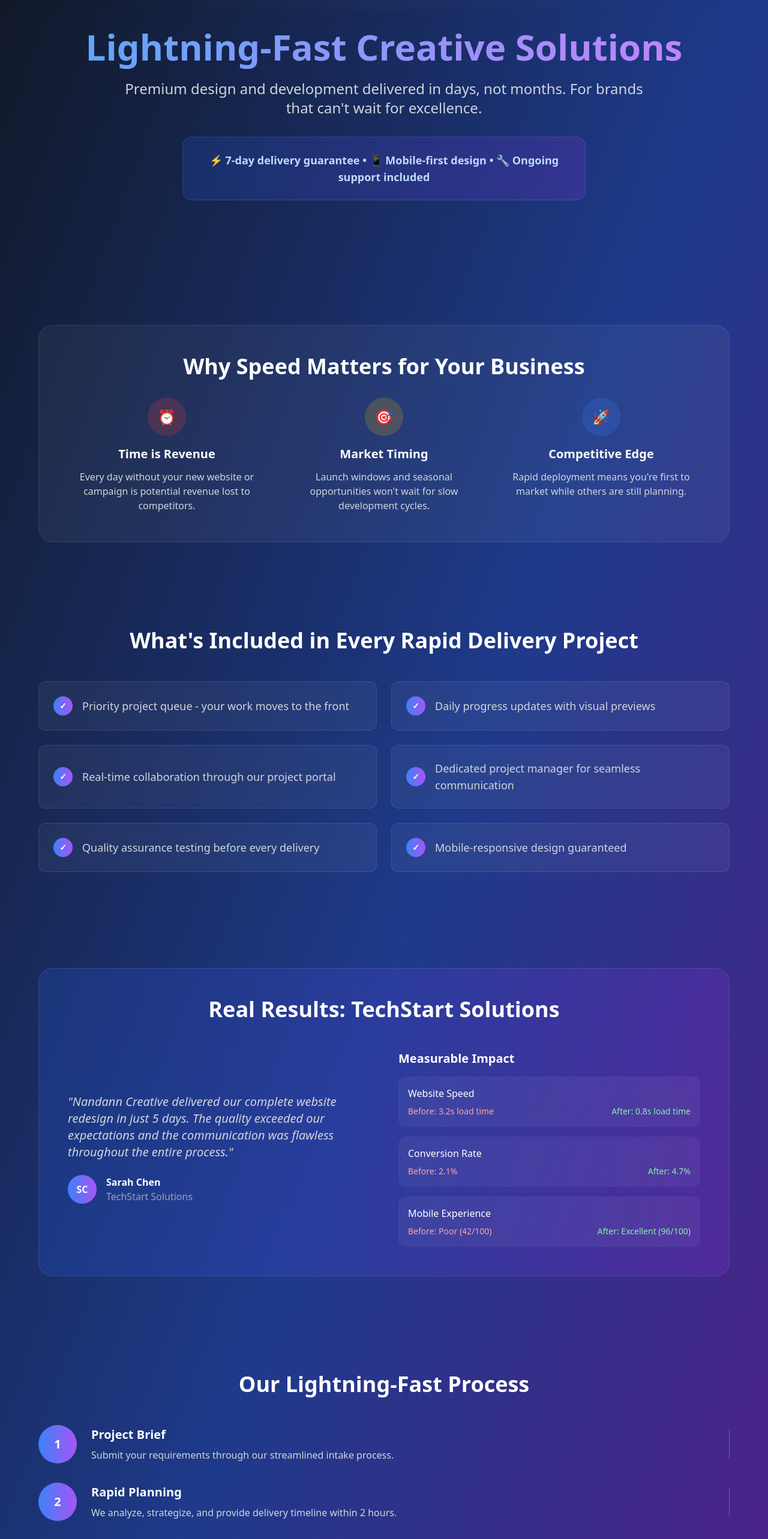
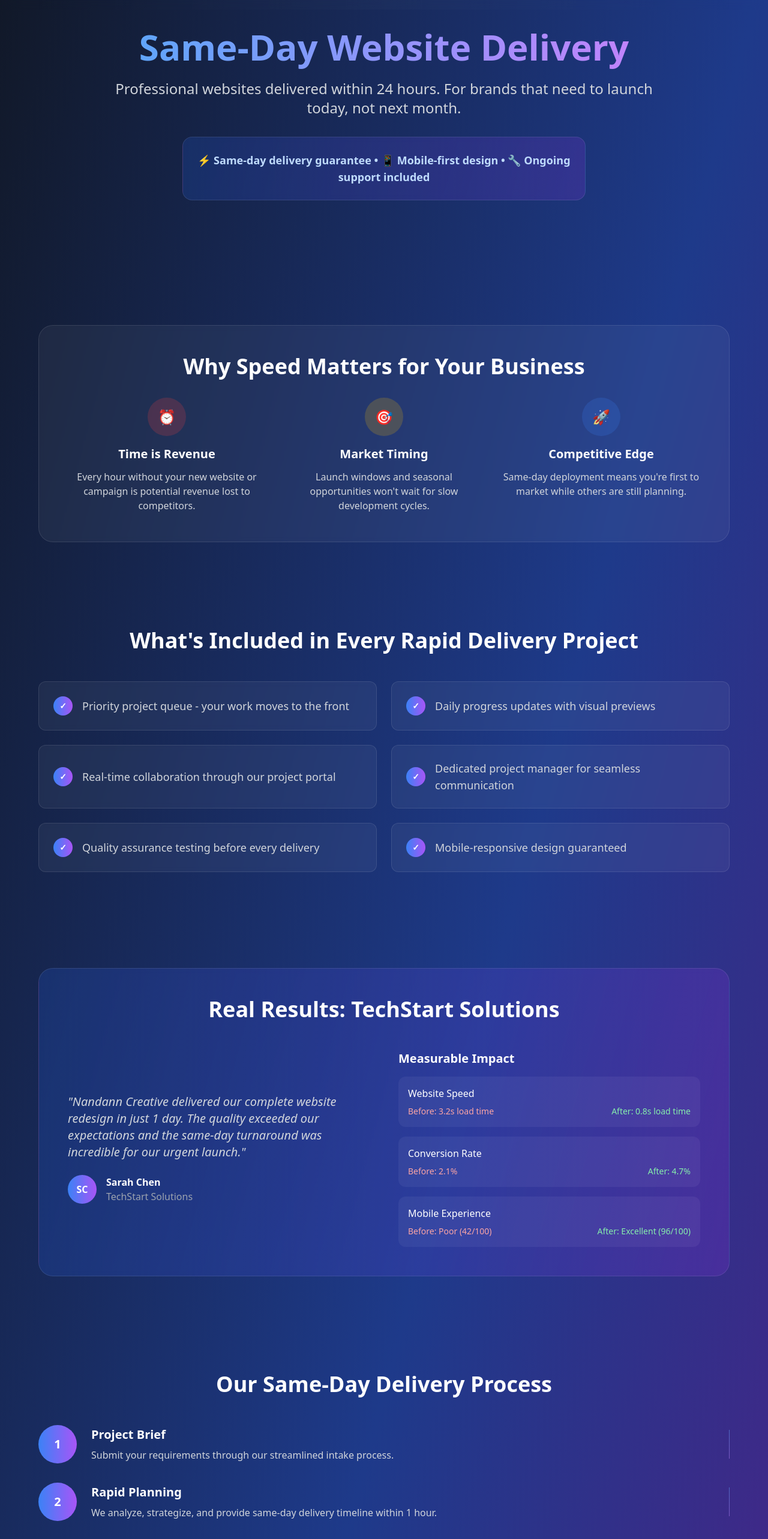
Before and after one commit to prakharbhatia/nandann-creative, a Next.js app: page /rapid-delivery in a window 1280 px wide. Shown: the part 80-2646 px from the top of the page at 60% size. Built offline with nearby package versions, Linux system fonts and the light colour scheme.

Commit message:
Update to same-day delivery service, add FAQs, and set daily sitemap crawl frequency

```diff
--- a/components/RapidDelivery.tsx
+++ b/components/RapidDelivery.tsx
@@ -1,5 +1,6 @@
 import React from 'react';
 import Link from 'next/link';
+import FAQ from './FAQ';
 
 export default function RapidDelivery() {
   const features = [
@@ -20,12 +21,12 @@ export default function RapidDelivery() {
     {
       step: '2',
       title: 'Rapid Planning',
-      description: 'We analyze, strategize, and provide delivery timeline within 2 hours.'
+      description: 'We analyze, strategize, and provide same-day delivery timeline within 1 hour.'
     },
     {
       step: '3',
       title: 'Fast-Track Development',
-      description: 'Our dedicated team begins immediate development with daily check-ins.'
+      description: 'Our dedicated team begins immediate development with hourly progress updates.'
     },
     {
       step: '4',
@@ -34,13 +35,13 @@ export default function RapidDelivery() {
     },
     {
       step: '5',
-      title: 'Lightning Launch',
+      title: 'Same-Day Launch',
       description: 'Your project goes live with ongoing support and monitoring.'
     }
   ];
 
   const testimonial = {
-    quote: "Nandann Creative delivered our complete website redesign in just 5 days. The quality exceeded our expectations and the communication was flawless throughout the entire process.",
+    quote: "Nandann Creative delivered our complete website redesign in just 1 day. The quality exceeded our expectations and the same-day turnaround was incredible for our urgent launch.",
     author: "Sarah Chen",
     company: "TechStart Solutions",
     results: [
@@ -58,15 +59,15 @@ export default function RapidDelivery() {
           <div className="text-center mb-16">
             <h1 className="text-4xl sm:text-5xl lg:text-6xl font-bold mb-6">
               <span className="bg-gradient-to-r from-blue-400 to-purple-400 bg-clip-text text-transparent">
-                Lightning-Fast Creative Solutions
+                Same-Day Website Delivery
               </span>
             </h1>
             <p className="text-xl sm:text-2xl text-gray-300 max-w-4xl mx-auto mb-8">
-              Premium design and development delivered in days, not months. For brands that can't wait for excellence.
+              Professional websites delivered within 24 hours. For brands that need to launch today, not next month.
             </p>
             <div className="bg-gradient-to-r from-blue-600/20 to-purple-600/20 backdrop-blur-sm border border-white/10 rounded-2xl p-6 max-w-2xl mx-auto">
               <p className="text-lg text-blue-200 font-semibold">
-                ⚡ 7-day delivery guarantee • 📱 Mobile-first design • 🔧 Ongoing support included
+                ⚡ Same-day delivery guarantee • 📱 Mobile-first design • 🔧 Ongoing support included
               </p>
             </div>
           </div>
@@ -86,7 +87,7 @@ export default function RapidDelivery() {
                   <span className="text-red-400 text-2xl">⏰</span>
                 </div>
                 <h3 className="text-xl font-semibold text-white mb-3">Time is Revenue</h3>
-                <p className="text-gray-300">Every day without your new website or campaign is potential revenue lost to competitors.</p>
+                <p className="text-gray-300">Every hour without your new website or campaign is potential revenue lost to competitors.</p>
               </div>
               <div className="text-center">
                 <div className="w-16 h-16 bg-yellow-500/20 rounded-full flex items-center justify-center mx-auto mb-4">
@@ -100,7 +101,7 @@ export default function RapidDelivery() {
                   <span className="text-blue-400 text-2xl">🚀</span>
                 </div>
                 <h3 className="text-xl font-semibold text-white mb-3">Competitive Edge</h3>
-                <p className="text-gray-300">Rapid deployment means you're first to market while others are still planning.</p>
+                <p className="text-gray-300">Same-day deployment means you're first to market while others are still planning.</p>
               </div>
             </div>
           </div>
@@ -169,7 +170,7 @@ export default function RapidDelivery() {
       <section className="py-20 px-4 sm:px-6 lg:px-8">
         <div className="max-w-6xl mx-auto">
           <h2 className="text-3xl sm:text-4xl font-bold text-white text-center mb-12">
-            Our Lightning-Fast Process
+            Our Same-Day Delivery Process
           </h2>
           <div className="space-y-8">
             {workflow.map((item, index) => (
@@ -215,11 +216,50 @@ export default function RapidDelivery() {
               </Link>
             </div>
             <p className="text-sm text-gray-400 mt-6">
-              🔒 7-day delivery guarantee • 🎯 Fixed pricing • 📞 Direct access to your team
+              🔒 Same-day delivery guarantee • 🎯 Fixed pricing • 📞 Direct access to your team
             </p>
           </div>
         </div>
       </section>
+
+      {/* Same-Day Delivery FAQs */}
+      <FAQ
+        title="Same-Day Delivery FAQs"
+        faqs={[
+          {
+            question: "How can you deliver a website in just one day?",
+            answer: "Our same-day delivery service leverages pre-built design systems, optimized workflows, and a dedicated rapid deployment team. We focus on essential features first, using proven templates and components that can be quickly customized to your brand and requirements."
+          },
+          {
+            question: "What types of websites can be delivered same-day?",
+            answer: "We can deliver business websites, landing pages, portfolios, and simple e-commerce sites within 24 hours. Complex custom applications or sites requiring extensive integrations may need additional time, but we'll provide a clear timeline upfront."
+          },
+          {
+            question: "What do I need to provide for same-day delivery?",
+            answer: "To ensure same-day delivery, please provide: your logo/brand assets, content (text and images), color preferences, 2-3 reference websites you like, and any specific functionality requirements. The more prepared materials you have, the faster we can deliver."
+          },
+          {
+            question: "Is the quality compromised with such fast delivery?",
+            answer: "Absolutely not! Our same-day delivery uses battle-tested design systems and follows the same quality standards as our regular projects. Every site is mobile-responsive, SEO-optimized, and thoroughly tested before launch."
+          },
+          {
+            question: "What happens if I need changes after same-day delivery?",
+            answer: "We include 2 rounds of revisions within the first 48 hours. After that, changes are handled through our standard support process. We also offer ongoing maintenance packages for continued updates and improvements."
+          },
+          {
+            question: "How much does same-day website delivery cost?",
+            answer: "Same-day delivery starts at $2,500 for basic business websites and landing pages. Pricing varies based on complexity and features required. We provide fixed, upfront pricing with no hidden fees."
+          },
+          {
+            question: "Do you provide hosting and domain setup?",
+            answer: "Yes! We can handle domain registration, hosting setup, SSL certificates, and email configuration as part of our same-day service. We'll have everything ready for immediate launch."
+          },
+          {
+            question: "Can you guarantee same-day delivery for any project?",
+            answer: "We guarantee same-day delivery for projects started before 10 AM EST on business days (Monday-Friday). Weekend requests may be accommodated based on availability. Complex projects will receive a realistic timeline upfront."
+          }
+        ]}
+      />
     </div>
   );
 }
--- a/pages/rapid-delivery.tsx
+++ b/pages/rapid-delivery.tsx
@@ -8,10 +8,10 @@ export default function RapidDeliveryPage() {
   return (
     <>
       <Head>
-        <title>Rapid Delivery Service - Nandann Creative Agency</title>
-        <meta name="description" content="Lightning-fast creative solutions delivered in days, not months. Premium design and development for brands that can't wait for excellence." />
+        <title>Same-Day Website Delivery - Nandann Creative Agency</title>
+        <meta name="description" content="Professional websites delivered within 24 hours. Same-day website delivery for brands that need to launch today, not next month." />
         <meta name="viewport" content="width=device-width, initial-scale=1" />
-        <meta name="keywords" content="fast web development, rapid design, quick turnaround, express creative services" />
+        <meta name="keywords" content="same day website, 24 hour website delivery, urgent web development, express website design, same day web design" />
       </Head>
 
       <div className="min-h-screen">
--- a/pages/sitemap.xml.tsx
+++ b/pages/sitemap.xml.tsx
@@ -25,7 +25,7 @@ export const getServerSideProps: GetServerSideProps = async ({ res }) => {
 ${staticPages
     .map((page) => {
       const priority = page === '' ? '1.0' : '0.8';
-      const changefreq = page === '' ? 'weekly' : 'monthly';
+      const changefreq = 'daily';
 
       return `  <url>
     <loc>${baseUrl}${page}</loc>
```
